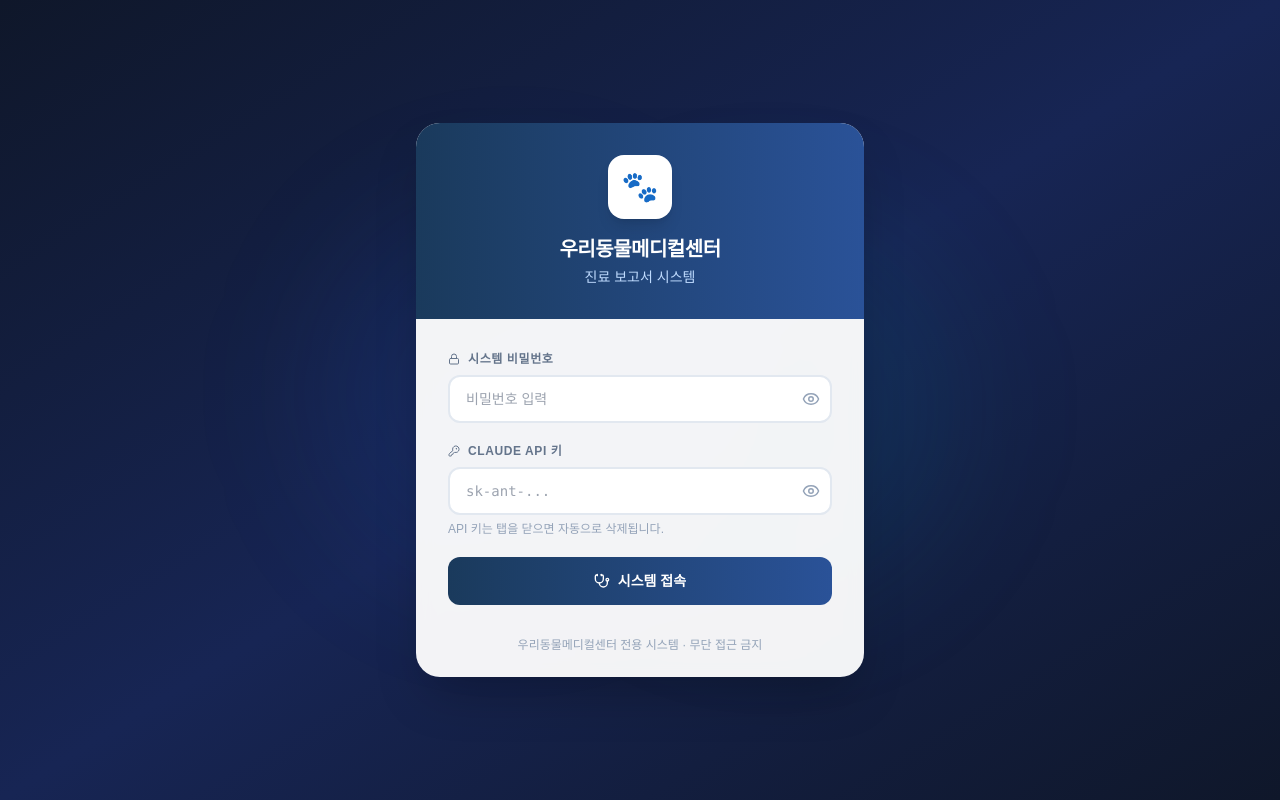
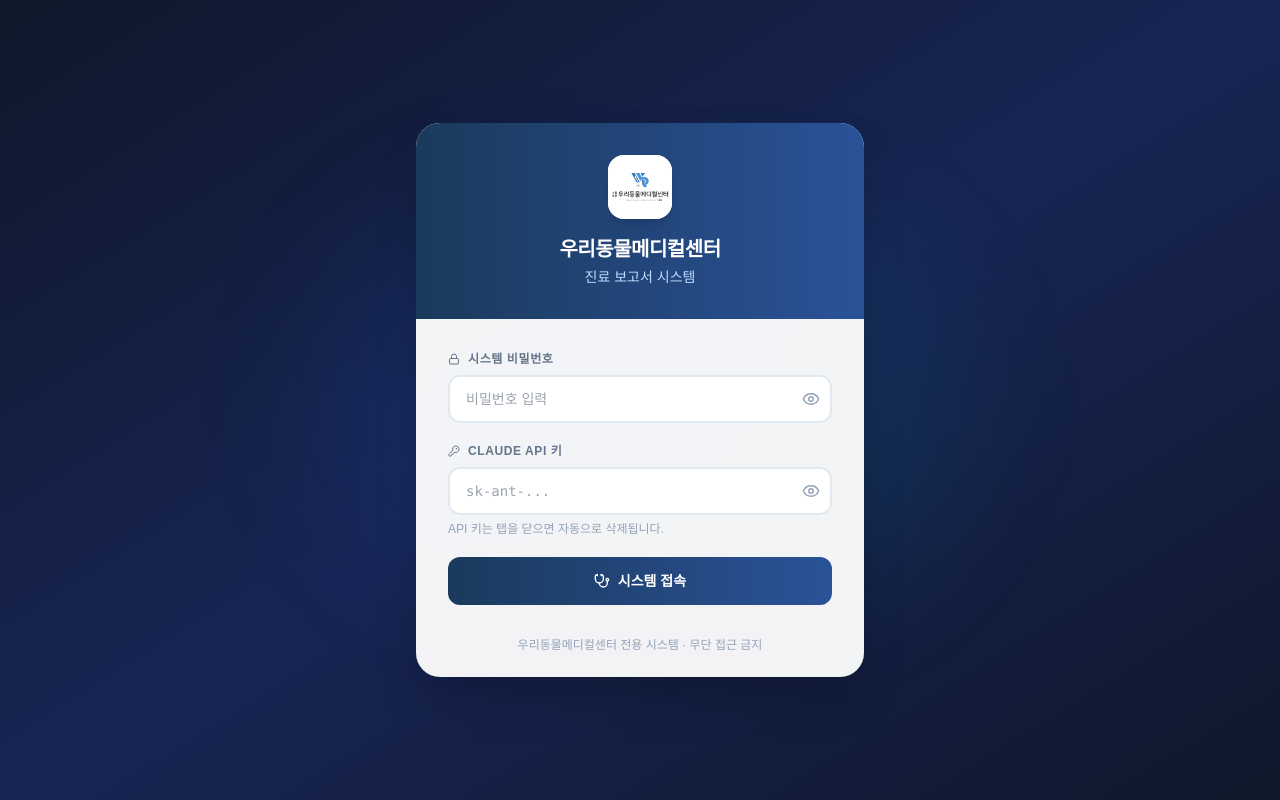
Before and after one commit to Tae2u2/vetAlwaysBusy, a React (Create React App) app: page / in a window 1280 px wide. Built offline with nearby package versions, Linux system fonts and the light colour scheme; no server answers.

Commit message:
feat: 로고와 타이틀 변경

```diff
--- a/public/index.html
+++ b/public/index.html
@@ -1,4 +1,4 @@
-<!DOCTYPE html>
+<!doctype html>
 <html lang="en">
   <head>
     <meta charset="utf-8" />
@@ -24,7 +24,7 @@
       work correctly both with client-side routing and a non-root public URL.
       Learn how to configure a non-root public URL by running `npm run build`.
     -->
-    <title>React App</title>
+    <title>vetAlwaysBusy:우리동물메디컬센터</title>
   </head>
   <body>
     <noscript>You need to enable JavaScript to run this app.</noscript>
--- a/src/pages/LoginPage.tsx
+++ b/src/pages/LoginPage.tsx
@@ -47,8 +47,8 @@ export const LoginPage: React.FC = () => {
         <div className="bg-white/95 backdrop-blur rounded-3xl shadow-2xl overflow-hidden">
           {/* Header */}
           <div className="bg-gradient-to-r from-[#1a3a5c] to-[#2a5298] px-8 py-8 text-center">
-            <div className="w-16 h-16 bg-white rounded-2xl mx-auto flex items-center justify-center text-3xl shadow-lg mb-4">
-              🐾
+            <div className="w-16 h-16 bg-white rounded-2xl mx-auto flex items-center justify-center shadow-lg mb-4 overflow-hidden">
+              <img src="/logo.png" alt="Logo" className="w-full h-full" />
             </div>
             <h1 className="text-white font-bold text-xl tracking-tight">
               우리동물메디컬센터
```
